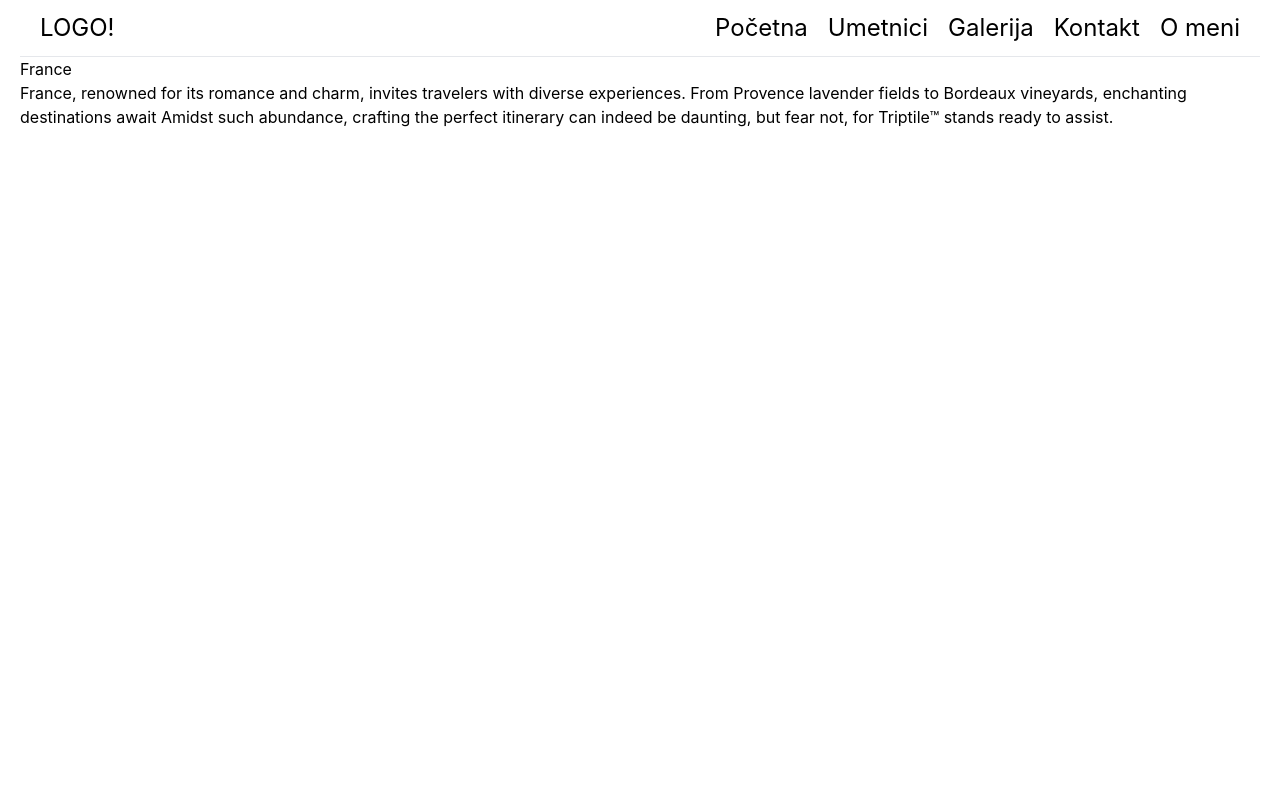
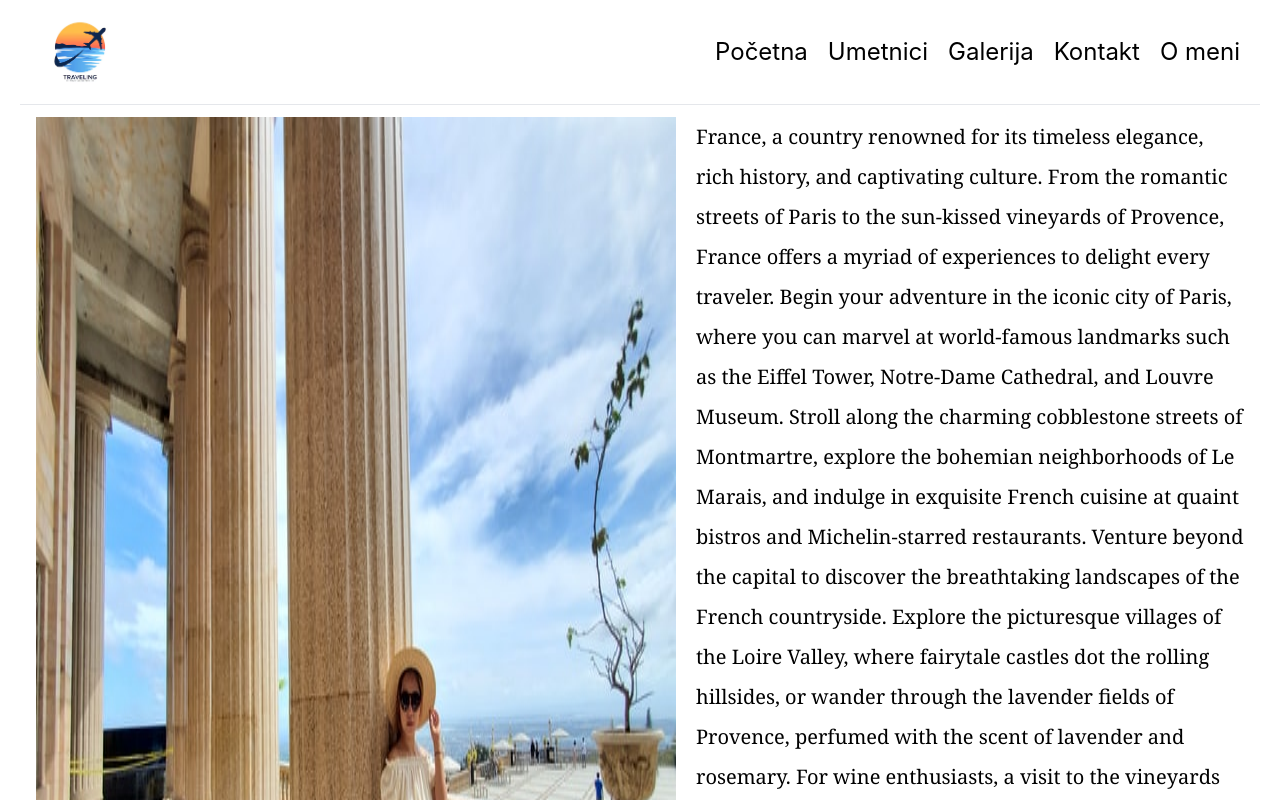
Before and after one commit to kemalkujovic/web-presentation, a React (Create React App) app: page /country/france in a window 1280 px wide. Shown: the top 800 px of the page. Built offline with nearby package versions, Linux system fonts and the light colour scheme.

Commit message:
build country page

```diff
--- a/package.json
+++ b/package.json
@@ -13,6 +13,7 @@
     "react-dom": "^18.2.0",
     "react-router-dom": "^6.22.3",
     "react-scripts": "5.0.1",
+    "react-youtube": "^10.1.0",
     "web-vitals": "^2.1.4"
   },
   "scripts": {
--- a/src/Pages/CountryPage.jsx
+++ b/src/Pages/CountryPage.jsx
@@ -1,6 +1,7 @@
 import React from "react";
 import { data } from "../assets/data";
 import { useParams } from "react-router-dom";
+import Country from "../components/Country";
 const CountryPage = () => {
   const { id } = useParams();
 
@@ -17,10 +18,12 @@ const CountryPage = () => {
   }
 
   return (
-    <div>
-      <p>{country.title}</p>
-      <p>{country.description}</p>
-    </div>
+    <Country
+      title={country.title}
+      descrpiton={country.description}
+      image={country.image}
+      video={country.video}
+    />
   );
 };
 
--- a/src/Templates/Header.jsx
+++ b/src/Templates/Header.jsx
@@ -1,7 +1,7 @@
 import React, { useState } from "react";
-import { NavLink } from "react-router-dom";
+import { Link, NavLink } from "react-router-dom";
 import Hamburger from "hamburger-react";
-
+import Logo from "../assets/logo.avif";
 const Header = () => {
   const [isOpen, setOpen] = useState(false);
 
@@ -13,7 +13,9 @@ const Header = () => {
     <header className="lg:flex lg:justify-between border-b text-2xl py-3">
       <div className="flex justify-between items-center mx-5">
         <div>
-          <p>LOGO!</p>
+          <Link to="/">
+            <img src={Logo} alt="" className="w-20 h-auto" />
+          </Link>
         </div>
         <div className="lg:hidden">
           <Hamburger toggled={isOpen} toggle={setOpen} />
@@ -24,7 +26,7 @@ const Header = () => {
           isOpen ? "block" : "hidden"
         } lg:block flex-col lg:flex-row gap-5 mx-5`}
       >
-        <ul className="flex flex-col lg:flex-row gap-5">
+        <ul className="flex flex-col lg:flex-row gap-5 items-center">
           <li>
             <NavLink
               onClick={closeMenu}
--- a/src/assets/data.js
+++ b/src/assets/data.js
@@ -5,20 +5,34 @@ import malaysia from "./malaysia.jpg";
 export const data = [
   {
     title: "France",
-    description:
-      "France, renowned for its romance and charm, invites travelers with diverse experiences. From Provence lavender fields to Bordeaux vineyards, enchanting destinations await Amidst such abundance, crafting the perfect itinerary can indeed be daunting, but fear not, for Triptile™ stands ready to assist.",
+    description: `France, a country renowned for its timeless elegance, rich history, and captivating culture. From the romantic streets of Paris to the sun-kissed vineyards of Provence, France offers a myriad of experiences to delight every traveler.
+     Begin your adventure in the iconic city of Paris, where you can marvel at world-famous landmarks such as the Eiffel Tower, Notre-Dame Cathedral, and Louvre Museum. Stroll along the charming cobblestone streets of Montmartre, explore the bohemian neighborhoods of Le Marais, and indulge in exquisite French cuisine at quaint bistros and Michelin-starred restaurants.
+     Venture beyond the capital to discover the breathtaking landscapes of the French countryside. Explore the picturesque villages of the Loire Valley, where fairytale castles dot the rolling hillsides, or wander through the lavender fields of Provence, perfumed with the scent of lavender and rosemary.
+     For wine enthusiasts, a visit to the vineyards of Bordeaux or Burgundy is a must, where you can sample world-class wines and learn about the art of winemaking from passionate vintners.
+     Immerse yourself in French art and culture as you visit the charming towns of Avignon, Arles, and Aix-en-Provence, which have inspired countless artists throughout history.
+     Whether you're savoring a croissant in a Parisian café, sipping champagne in the Champagne region, or admiring the stunning vistas of the French Riviera, a trip to France promises unforgettable moments and lifelong memories.`,
     image: france,
+    video: "By9miGzVlPs",
   },
   {
     title: "Indonesia",
-    description:
-      "Journey to Indonesia, a land of vibrant cultures, breathtaking landscapes, and warm hospitality. Start your adventure in Bali, known as the Island of the Gods, where lush rice terraces cascade down hillsides and ancient temples stand against a backdrop of azure skies.",
+    description: `Journey to Indonesia, a land of vibrant cultures, breathtaking landscapes, and warm hospitality. Start your adventure in Bali, known as the Island of the Gods, where lush rice terraces cascade down hillsides and ancient temples stand against a backdrop of azure skies. Explore Ubud, Bali's cultural heart, where traditional dance performances and artisanal crafts await.
+      Next, venture to the pristine shores of the Gili Islands, where powdery white sands meet crystal-clear waters teeming with marine life. Snorkel among colorful coral reefs, lounge in hammocks beneath swaying palms, and witness stunning sunsets that paint the sky in hues of pink and orange.
+      For the ultimate adrenaline rush, head to Lombok and conquer the mighty Mount Rinjani, an active volcano that offers challenging hikes and awe-inspiring vistas from its summit. Then, unwind on the idyllic beaches of the Nusa Islands, where secluded coves and hidden caves beg to be explored.
+      Finally, immerse yourself in the rich cultural tapestry of Yogyakarta, home to the majestic Borobudur and Prambanan temples, UNESCO World Heritage sites that showcase Indonesia's ancient architectural wonders.
+      Whether you are seeking adventure, relaxation, or cultural immersion, Indonesia promises an unforgettable journey filled with unforgettable experiences.`,
     image: indonesia,
+    video: "JeUJC4d5cVY",
   },
   {
     title: "Malaysia",
-    description:
-      "Malaysia, a land of diverse landscapes, rich heritage, and culinary delights. Begin your journey in Kuala Lumpur, the dynamic capital city where towering skyscrapers, including the iconic Petronas Twin Towers, contrast with vibrant street markets and historic temples.",
+    description: `Malaysia, a land of diverse landscapes, rich heritage, and culinary delights. Begin your journey in Kuala Lumpur, the dynamic capital city where towering skyscrapers, including the iconic Petronas Twin Towers, contrast with vibrant street markets and historic temples.
+     Delve into the culinary wonders of Malaysia as you sample mouthwatering dishes from diverse cultures, including Malay, Chinese, and Indian cuisines. Don't miss the opportunity to explore the bustling night markets of Penang and indulge in local favorites like char kway teow and nasi kandar.
+     Venture into the lush rainforests of Malaysian Borneo, home to endangered orangutans, playful proboscis monkeys, and a myriad of other wildlife species. Embark on a river safari along the Kinabatangan River, where you can spot exotic birds, crocodiles, and elusive pygmy elephants.
+     For a dose of cultural immersion, visit the historic city of Melaka, a UNESCO World Heritage site renowned for its well-preserved colonial architecture, vibrant street art, and multicultural heritage.
+     Conclude your Malaysian adventure with a relaxing island getaway to Langkawi or the Perhentian Islands, where pristine beaches, turquoise waters, and spectacular diving and snorkeling opportunities await.
+     With its captivating blend of natural beauty, cultural diversity, and culinary delights, Malaysia promises an unforgettable journey filled with enriching experiences at every turn.`,
     image: malaysia,
+    video: "mtIeLsMbfzg",
   },
 ];
--- a/src/components/Card.jsx
+++ b/src/components/Card.jsx
@@ -2,6 +2,7 @@ import React from "react";
 import { Link } from "react-router-dom";
 
 const Card = ({ title, image, description }) => {
+  console.log(description.slice(0, 200));
   return (
     <div className="border rounded-md flex flex-col p-2">
       <div className="rounded-md overflow-hidden h-80">
@@ -12,7 +13,7 @@ const Card = ({ title, image, description }) => {
         />
       </div>
       <h1 className="font-semibold py-1 mt-1 text-2xl">Trip in {title}</h1>
-      <p className="font-serif text-lg py-1">{description}</p>
+      <p className="font-serif text-lg py-1">{description.slice(0, 250)}...</p>
       <Link className="flex w-full" to={`/country/${title.toLowerCase()}`}>
         <button className="bg-blue-500 hover:bg-blue-400 text-white px-6 py-4 my-2 rounded-lg shadow-md w-full">
           Discover More
--- /dev/null
+++ b/src/components/Country.jsx
@@ -0,0 +1,26 @@
+import React from "react";
+import VideoPlayer from "./VidePlayer";
+
+const Country = ({ title, descrpiton, image, video }) => {
+  return (
+    <>
+      <div className="flex mx-4 my-3 max-xl:flex-wrap gap-5">
+        <img src={image} alt="" className="w-full" />
+        {/* <h1>{title}</h1> */}
+        <div className="flex items-center">
+          <p className="text-xl max-md:text-lg font-serif leading-10">
+            {descrpiton}
+          </p>
+        </div>
+      </div>
+      <h1 className="font-semibold text-2xl text-center mx-5">
+        Video for {title}
+      </h1>
+      <div className="bg-gray-200 flex items-center justify-center my-10">
+        <VideoPlayer videoId={video} />
+      </div>
+    </>
+  );
+};
+
+export default Country;
--- /dev/null
+++ b/src/components/VidePlayer.jsx
@@ -0,0 +1,15 @@
+import React from "react";
+import YouTube from "react-youtube";
+
+const VideoPlayer = ({ videoId }) => {
+  return (
+    <div className="w-full  mx-auto">
+      <YouTube
+        videoId={videoId}
+        className="w-full flex items-center justify-center"
+      />
+    </div>
+  );
+};
+
+export default VideoPlayer;
```
Also changed, not shown: src/assets/logo.avif (added), 1 other file (tests, documents, lock files or other folders).
